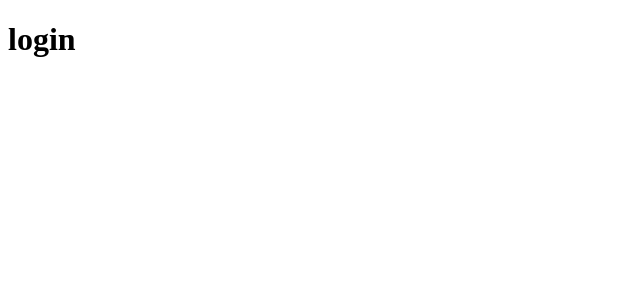
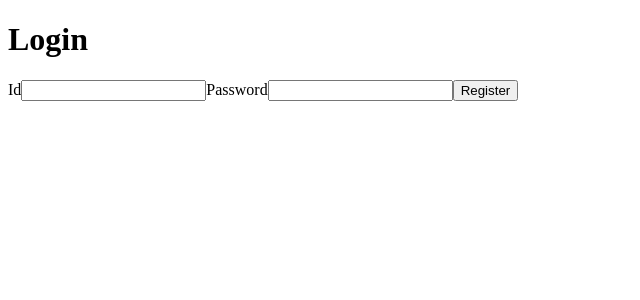
Before and after one commit to CaffeineJUN/portal_project, a React (Create React App) app in the folder front/: page /login in a window 1280 px wide. Shown: the top 300 px of the page, without its empty margins (0-640 px from the left). Built offline with nearby package versions, Linux system fonts and the light colour scheme.

Commit message:
front, 로그인 기능 추가

```diff
--- a/front/src/_actions/types.jsx
+++ b/front/src/_actions/types.jsx
@@ -1,2 +1,3 @@
 // ====================유저
 export const REGIST_USER = 'REGIST_USER'
+export const LOGIN_USER = 'LOGIN_USER'
--- a/front/src/_actions/userAction.jsx
+++ b/front/src/_actions/userAction.jsx
@@ -11,3 +11,14 @@ export const registUser = async dataToSubmit => {
         payload: request,
     }
 }
+
+export const loginUser = async dataToSubmit => {
+    const request = await axios.post('/api/login', dataToSubmit).then(res => {
+        return res.data
+    })
+
+    return {
+        type: types.LOGIN_USER,
+        payload: request,
+    }
+}
--- a/front/src/_reducers/userReducer.jsx
+++ b/front/src/_reducers/userReducer.jsx
@@ -9,6 +9,12 @@ function userReducer(state = {}, action) {
                 registSuccess: action.payload,
             }
 
+        case types.LOGIN_USER:
+            return {
+                ...state,
+                loginSuccess: action.payload,
+            }
+
         default:
             return state
     }
--- a/front/src/components/Login/LoginPage.jsx
+++ b/front/src/components/Login/LoginPage.jsx
@@ -1,11 +1,41 @@
 import React, {useState} from 'react'
 import {useDispatch} from 'react-redux'
-import {registUser} from '../../_actions/userAction'
+import {loginUser} from '../../_actions/userAction'
 
 const LoginPage = () => {
+    const dispatch = useDispatch()
+    const [state, setState] = useState({
+        userId: '',
+        password: '',
+    })
+
+    const {userId, password} = state
+
+    const handleInput = e => {
+        let {name, value} = e.target
+        setState({...state, [name]: value})
+    }
+
+    const handleSubmit = e => {
+        e.preventDefault()
+        // console.log(state)
+        dispatch(loginUser(state)).then(res => {
+            console.log(res)
+        })
+    }
+
     return (
         <div>
-            <h1>login</h1>
+            <h1>Login</h1>
+            <form onSubmit={handleSubmit}>
+                <label htmlFor="">Id</label>
+                <input type="text" name="userId" value={userId} onChange={handleInput} />
+
+                <label htmlFor="">Password</label>
+                <input type="password" name="password" value={password} onChange={handleInput} />
+
+                <button type="submit">Register</button>
+            </form>
         </div>
     )
 }
```
